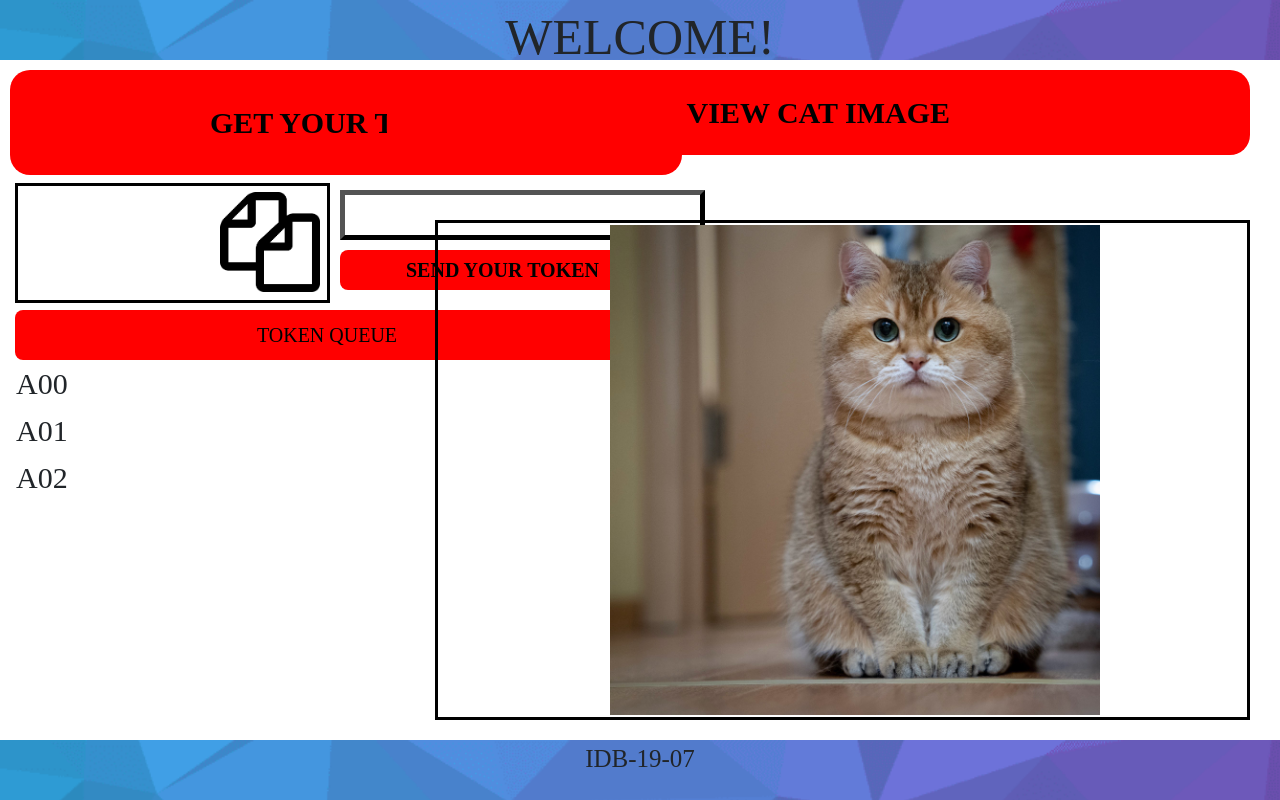
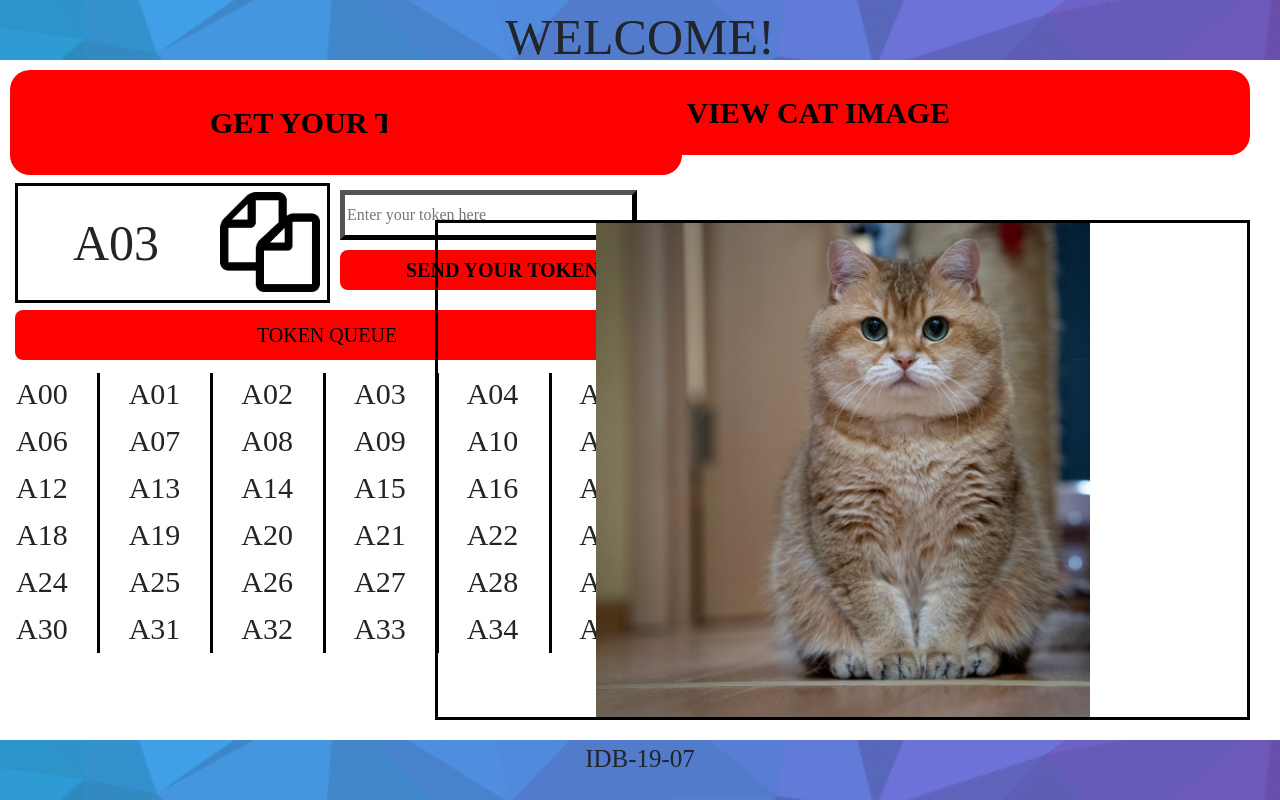
Before and after one commit to JuiceFV/stankin_pst_project_QM, a Python web app: template application/templates/index.html in a window 1280 px wide. Run offline with Jinja, Linux system fonts and the light colour scheme; the template is opened without the code that fills it, so the values that code supplies are empty; some libraries are stand-ins or nearby versions.

Commit message:
[HTML][CSS] Added table, fixed cat image, adjusted front-back interaction

```diff
--- a/application/static/style.css
+++ b/application/static/style.css
@@ -22,7 +22,7 @@ header {
 	height: 60px;
 }
 
-.get-your-token_btn {
+.get-token_submit {
 	background-color: #FF0000;
 
 	font-size: 30px;
@@ -54,7 +54,15 @@ header {
 	left: 15px;
 }
 
-.copy-token_item {
+.get-token_token {
+	font-size: 50px;
+
+	position: absolute;
+	margin-left: 55px;
+	margin-top: 20px;
+}
+
+.get-token_copy {
 	width: 100px;
 	height: 100px;
 
@@ -71,7 +79,9 @@ header {
 	border: solid;
 }
 
-.input-token_fld {
+.insert-token_input {
+	font-family: Britannic Bold;
+
 	border-width: 5px;
 	border-style: outset;
 	border-color: #000000;
@@ -80,10 +90,11 @@ header {
 	top: 190px;
 	left: 340px;
 
+	width: 297px;
 	height: 50px;
 }
 
-.send-your-token_btn {
+.insert-token_submit {
 	background-color: #FF0000;
 
 	font-size: 20px;
@@ -128,11 +139,65 @@ header {
 	font-size: 30px;
 
 	position: absolute;
-	top: 360px;
+	top: 370px;
 	left: 15px;
 }
 
-.view-cat-image_btn {
+.aligned-td {
+	padding-right: 60px;
+}
+
+.vl1 {
+	border-left: 3px solid #000000;
+
+	position: absolute;
+	margin-left: 97px;
+	margin-top: 198px;
+
+  	height: 280px;
+}
+
+.vl2 {
+	border-left: 3px solid #000000;
+
+	position: absolute;
+	margin-left: 210px;
+	margin-top: 198px;
+
+  	height: 280px;
+}
+
+.vl3 {
+	border-left: 3px solid #000000;
+
+	position: absolute;
+	margin-left: 323px;
+	margin-top: 198px;
+
+  	height: 280px;
+}
+
+.vl4 {
+	border-left: 3px solid #000000;
+
+	position: absolute;
+	margin-left: 436px;
+	margin-top: 198px;
+
+  	height: 280px;
+}
+
+.vl5 {
+	border-left: 3px solid #000000;
+
+	position: absolute;
+	margin-left: 549px;
+	margin-top: 198px;
+
+  	height: 280px;
+}
+
+.get-image_submit {
 	background-color: #FF0000;
 
 	font-size: 30px;
@@ -155,12 +220,16 @@ header {
 }
 
 .cat-image_img {
-	width: 490px;
-	height: 490px;
+	/*width: 490px;
+	height: 490px;*/
 
-	position: absolute;
-	bottom: 85px;
-	right: 180px;
+	width: 100%;
+	height: 100%;
+
+	position: relative;
+
+	/* Fit image into the field */
+	object-fit: contain;
 }
 
 .cat-image_rectfld {
--- a/application/templates/index.html
+++ b/application/templates/index.html
@@ -18,48 +18,107 @@
 			WELCOME!
 		</header>
 
-		<form name="token-handler" action = "../static/script.js">
-			<button type="button" class="get-your-token_btn">
+		<form name="token-handler" action = "#">
+			<button type="button" class="get-token_submit">
 				<b>GET YOUR TOKEN</b>
 			</button>
 
 			<div class="user-token_rectfld">
 				<!-- Display generated user token here -->
+				<p class="get-token_token">
+					A03
+				</p>
 			</div>
 
-			<input type="image" src="../static/images/copy_icon.png" class="copy-token_item">
+			<!-- <input type="image" src="../static/images/copy_icon.png" class="copy-token_item"> -->
+			<img src="../static/images/copy_icon.png" class="get-token_copy">
 
-			<input name="test-input" type="text" size="30px" class="input-token_fld">
+			<input name="test-input" type="text" size="30px" class="insert-token_input" placeholder="Enter your token here">
 
-			<button type="button" class="send-your-token_btn">
+			<button type="button" class="insert-token_submit">
 				<b>SEND YOUR TOKEN</b>
 			</button>
 
 			<!-- Queue -->
 			<button class="token-queue_inactive_btn" disabled>TOKEN QUEUE</button>
 			<table class="token-queue_tbl">
+				<!-- -->
+
 				<tr>
-					<td>A00</td>
+					<td class="aligned-td">A00</td>
+					<td class="aligned-td">A01</td>
+					<td class="aligned-td">A02</td>
+					<td class="aligned-td">A03</td>
+					<td class="aligned-td">A04</td>
+					<td class="aligned-td">A05</td>
+				</tr>
+
+				<div class=""></div>
+
+				<tr>
+					<td class="aligned-td">A06</td>
+					<td class="aligned-td">A07</td>
+					<td class="aligned-td">A08</td>
+					<td class="aligned-td">A09</td>
+					<td class="aligned-td">A10</td>
+					<td class="aligned-td">A11</td>
 				</tr>
 
 				<tr>
-					<td>A01</td>
+					<td class="aligned-td">A12</td>
+					<td class="aligned-td">A13</td>
+					<td class="aligned-td">A14</td>
+					<td class="aligned-td">A15</td>
+					<td class="aligned-td">A16</td>
+					<td class="aligned-td">A17</td>
 				</tr>
 
 				<tr>
-					<td>A02</td>
+					<td class="aligned-td">A18</td>
+					<td class="aligned-td">A19</td>
+					<td class="aligned-td">A20</td>
+					<td class="aligned-td">A21</td>
+					<td class="aligned-td">A22</td>
+					<td class="aligned-td">A23</td>
+				</tr>
+
+				<tr>
+					<td class="aligned-td">A24</td>
+					<td class="aligned-td">A25</td>
+					<td class="aligned-td">A26</td>
+					<td class="aligned-td">A27</td>
+					<td class="aligned-td">A28</td>
+					<td class="aligned-td">A29</td>
+				</tr>
+
+				<tr>
+					<td class="aligned-td">A30</td>
+					<td class="aligned-td">A31</td>
+					<td class="aligned-td">A32</td>
+					<td class="aligned-td">A33</td>
+					<td class="aligned-td">A34</td>
+					<td class="aligned-td">A35</td>
 				</tr>
 			</table>
 
-			<button type="button" class="view-cat-image_btn">
+			<div class="vl1"></div>
+			<div class="vl2"></div>
+			<div class="vl3"></div>
+			<div class="vl4"></div>
+			<div class="vl5"></div>
+
+			<button type="button" class="get-image_submit">
 				<b>VIEW CAT IMAGE</b>
 			</button>
 
 			<div class="cat-image_rectfld">
 				<!-- Display cat image from server here -->
+				<img src="../static/images/test_cat_img.jpg" class="cat-image_img">
 			</div>
 
-			<img src="../static/images/test_cat_img.jpg" class="cat-image_img">
+			<!-- <img src="../static/images/test_cat_img.jpg" class="cat-image_img"> -->
+
+			<!-- In future we plan to implement blurred background and stylized prompt window -->
 		</form>
 
 		<footer>
```
